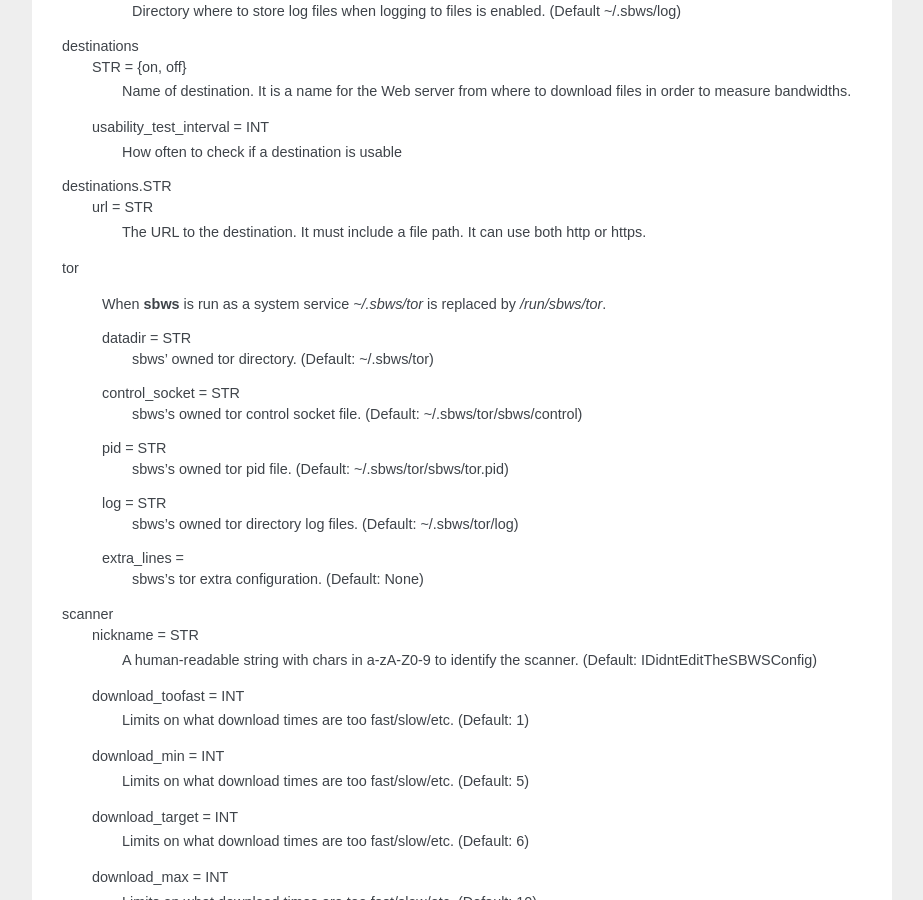
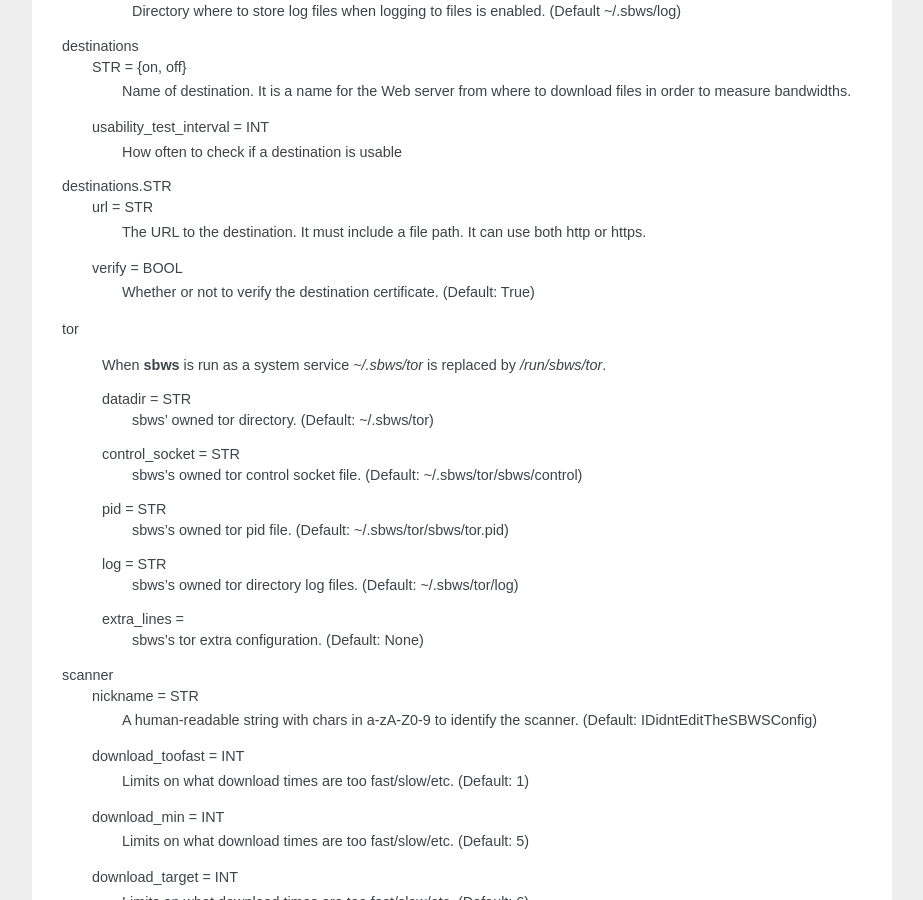
Before and after one commit to torproject/sbws, a Sphinx documentation site: the page built from docs/source/man_sbws.ini.rst, in a window 1280 px wide and 900 px high, scrolled down 1118 px. Shown: the whole window, without its empty margins (198-1121 px from the left). Built offline with Sphinx 7.4.7, drawn with Linux system fonts in a browser that asks for light colours; formulas are drawn with MathJax 3.

Commit message:
docs: add verify option to man and example
and explain how to disable certificate validation.

Closes bug #28788. Bugfix v0.4.0.

```diff
--- a/docs/source/man_sbws.ini.rst
+++ b/docs/source/man_sbws.ini.rst
@@ -69,6 +69,9 @@ destinations.STR
   url = STR
     The URL to the destination. It must include a file path.
     It can use both http or https.
+  verify = BOOL
+    Whether or not to verify the destination certificate.
+    (Default: True)
 
 tor
 
```
Also changed, not shown: 1 other file.
